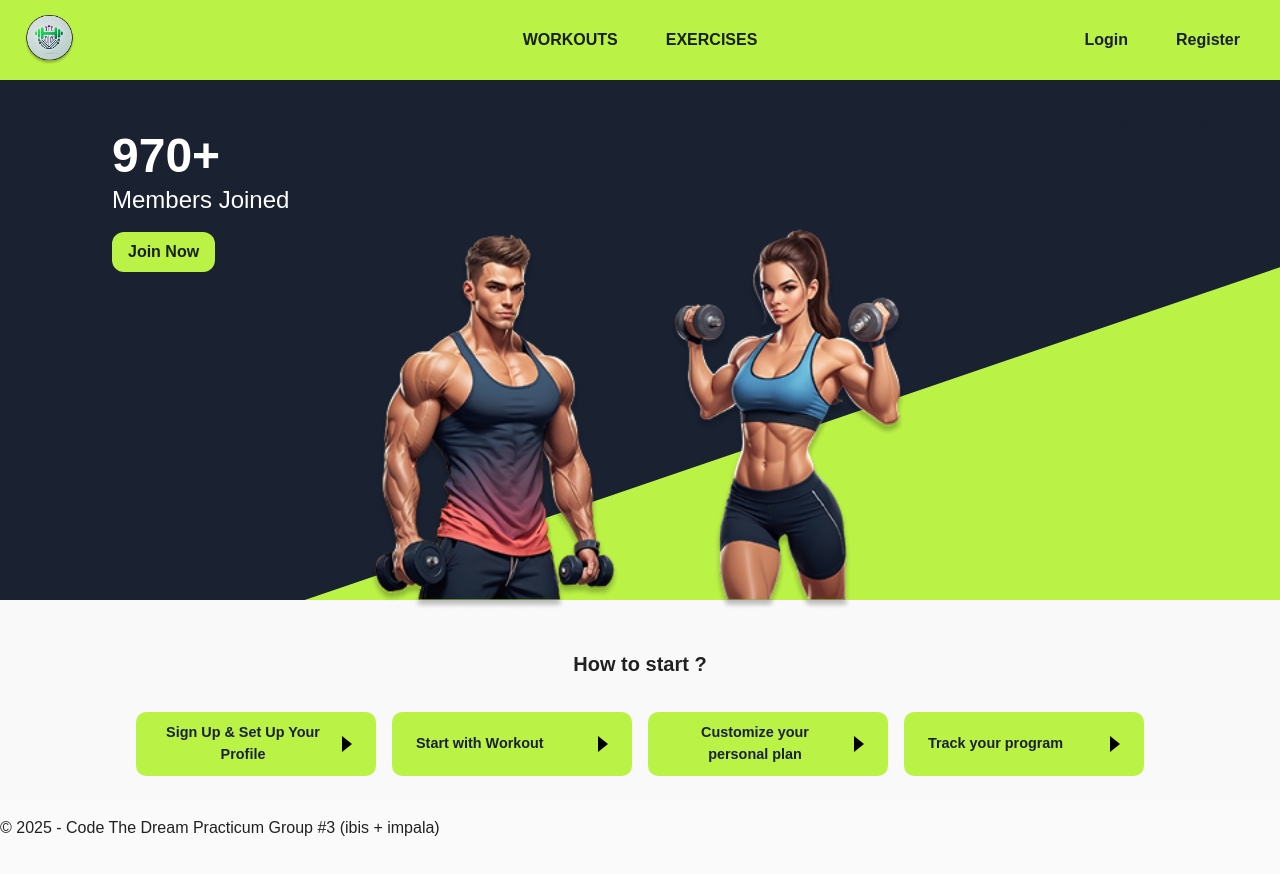
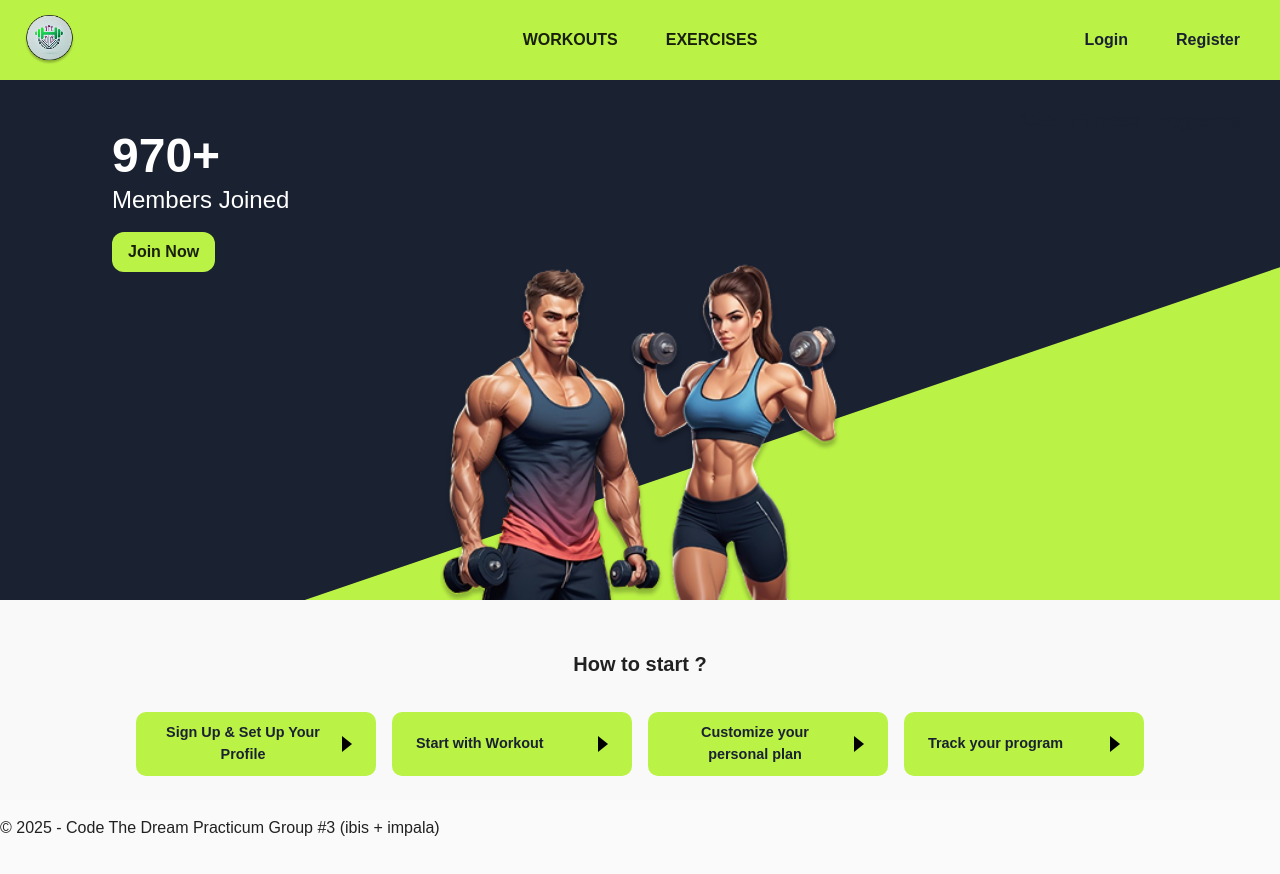
Before and after one commit to Code-the-Dream-School/ii-practicum-team-3-front, a React (Vite) app: page / in a window 1280 px wide. Shown: the top 874 px of the page. Built offline with nearby package versions, Linux system fonts and the light colour scheme.

Commit message:
fix: adjust man_woman image size and position for better layout

```diff
--- a/src/pages/Home.jsx
+++ b/src/pages/Home.jsx
@@ -89,34 +89,26 @@ function Home() {
           height: 0,
           zIndex: 3,
           overflow: 'visible',
+          width: '100%',
         }}
       >
         <Box
           sx={{
             position: 'absolute',
-            bottom: { xs: -6, sm: -9, md: -10, lg: -10, xl: -11 },
+            bottom: 0,
             width: '100%',
             display: 'flex',
             justifyContent: 'center',
-            gap: { xs: 2, md: 4 },
+            alignItems: 'flex-end',
           }}
         >
-          <img
-            src="/images/fitness-man.png"
-            alt="Fitness Man"
-            style={{
-              width: '260px',
-              maxWidth: '30vw',
-              height: 'auto',
-              objectFit: 'contain',
-            }}
-          />
-          <img
-            src="/images/fitness-woman.png"
-            alt="Fitness Woman"
-            style={{
-              width: '260px',
-              maxWidth: '30vw',
+          <Box
+            component="img"
+            src="/images/man_woman.png"
+            alt="Fitness Man and Woman"
+            sx={{
+              width: '100%',
+              maxWidth: { xs: '240px', sm: '300px', md: '400px' },
               height: 'auto',
               objectFit: 'contain',
             }}
```
Also changed, not shown: images/man_woman.png (added).
